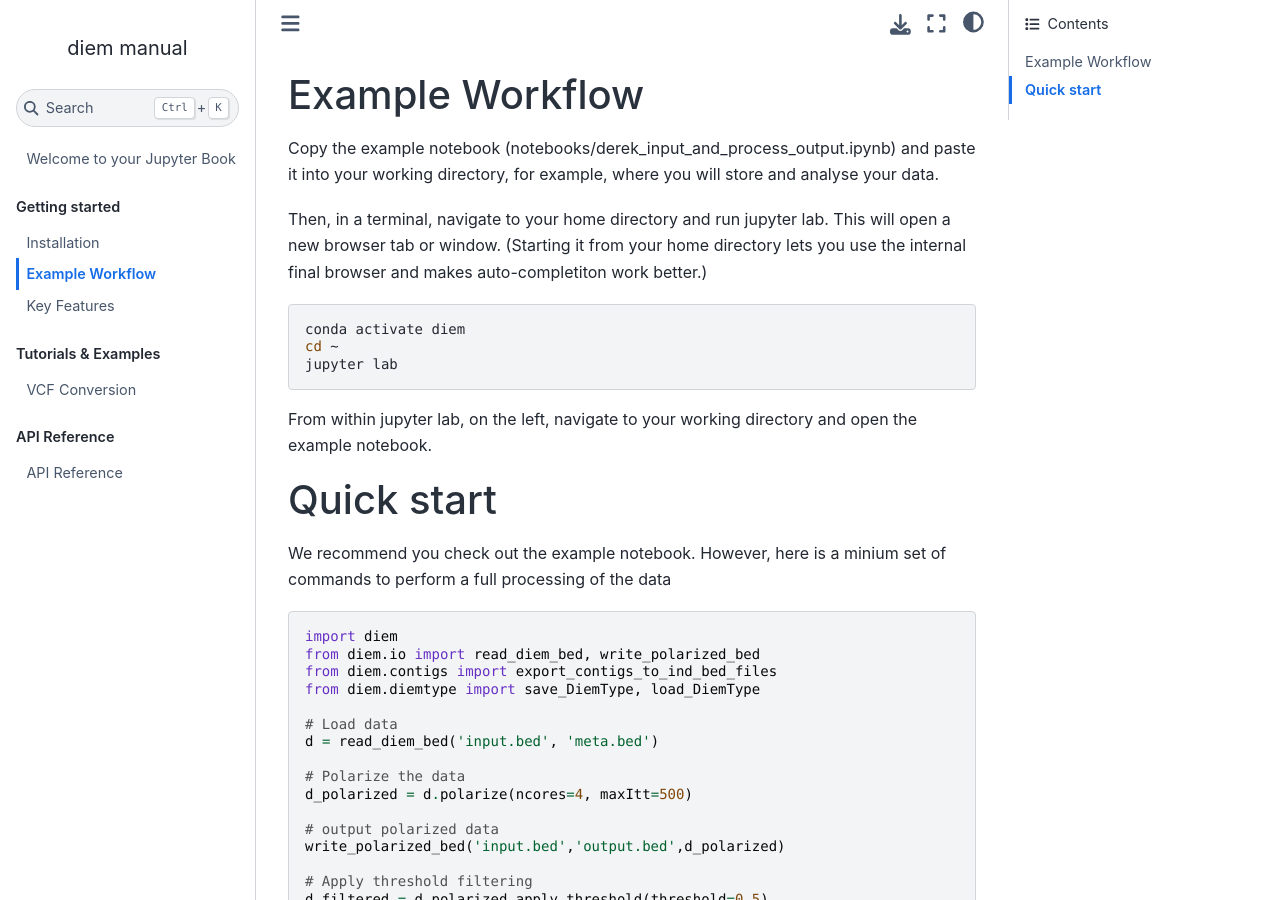
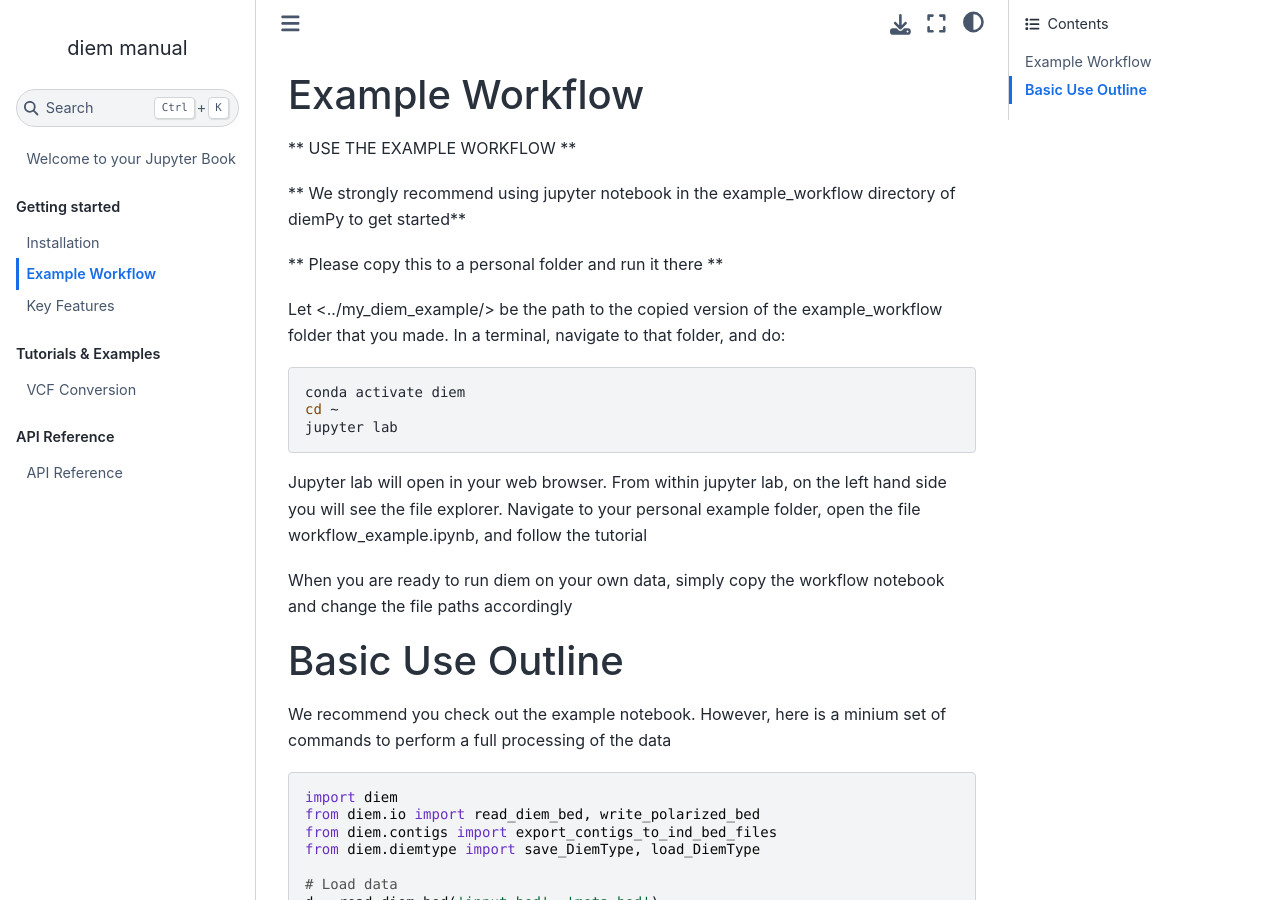
Before and after one commit to DerekSetter/diemPy, a Jupyter Book: the page built from docs/quickstart.md, in a window 1280 px wide and 900 px high. Built offline with Jupyter Book 1.0.4 settings and Sphinx 7.4.7 and the Sphinx Book theme 1.1.4, drawn with Linux system fonts in a browser that asks for light colours.

Commit message:
update to quickstart to guide uers on how to run the tutorial in example_workflow

````diff
--- a/docs/quickstart.md
+++ b/docs/quickstart.md
@@ -1,8 +1,13 @@
 # Example Workflow
 
-Copy the example notebook (notebooks/derek_input_and_process_output.ipynb) and paste it into your working directory, for example, where you will store and analyse your data.
+** USE THE EXAMPLE WORKFLOW **
 
-Then, in a terminal, navigate to your home directory and run jupyter lab. This will open a new browser tab or window. (Starting it from your home directory lets you use the internal final browser and makes auto-completiton work better.)
+** We strongly recommend using jupyter notebook in the example_workflow directory of diemPy to get started**
+
+** Please copy this to a personal folder and run it there **
+
+Let <../my_diem_example/> be the path to the copied version of the example_workflow folder that you made.
+In a terminal, navigate to that folder, and do:
 
 ```sh
 conda activate diem
@@ -10,10 +15,13 @@
 jupyter lab
 ```
 
-From within jupyter lab, on the left, navigate to your working directory and open the example notebook.
+Jupyter lab will open in your web browser. From within jupyter lab, on the left hand side you will see the file explorer. Navigate to your personal example folder, open the file workflow_example.ipynb, and follow the tutorial
+
+When you are ready to run diem on your own data, simply copy the workflow notebook and change the file paths accordingly
 
 
-# Quick start
+
+# Basic Use Outline
 
 We recommend you check out the example notebook.  However, here is a minium set of commands to perform a full processing of the data
 
````
